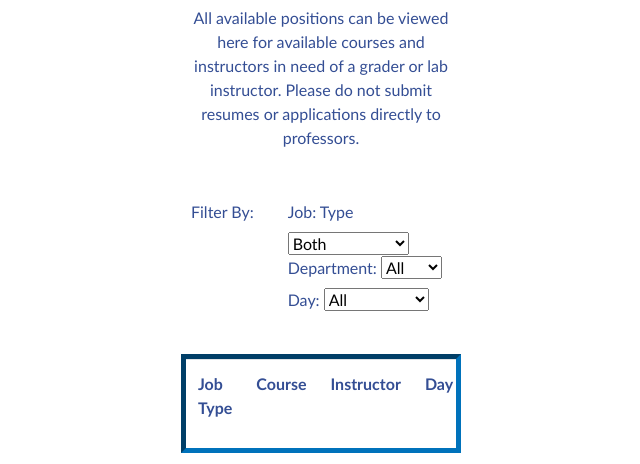
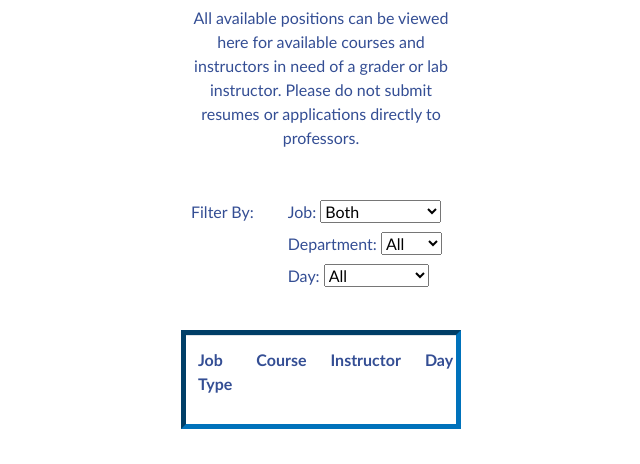
Before and after one commit to apatters04/CS451-SCAM-Capstone, a PHP site: page /project/joblistings.php in a window 1280 px wide. Shown: the part 320-784 px from the top of the page, without its empty margins (319-959 px from the left). Run offline with PHP 8.4, Linux system fonts and the light colour scheme; data that the repository does not hold is empty.

Commit message:
fixed alignment issue

```diff
--- a/joblistings.php
+++ b/joblistings.php
@@ -39,7 +39,7 @@
 
                     <div class="row">
                         <div class="col" style="float:right;">
-                            <label for="jobType">Job: Type</label>
+                            <label for="jobType">Job:</label>
                             <select name="jobType" id="jobType">
                                 <option value="">Both</option>
                                 <option value="Grader">Grader</option>
```
